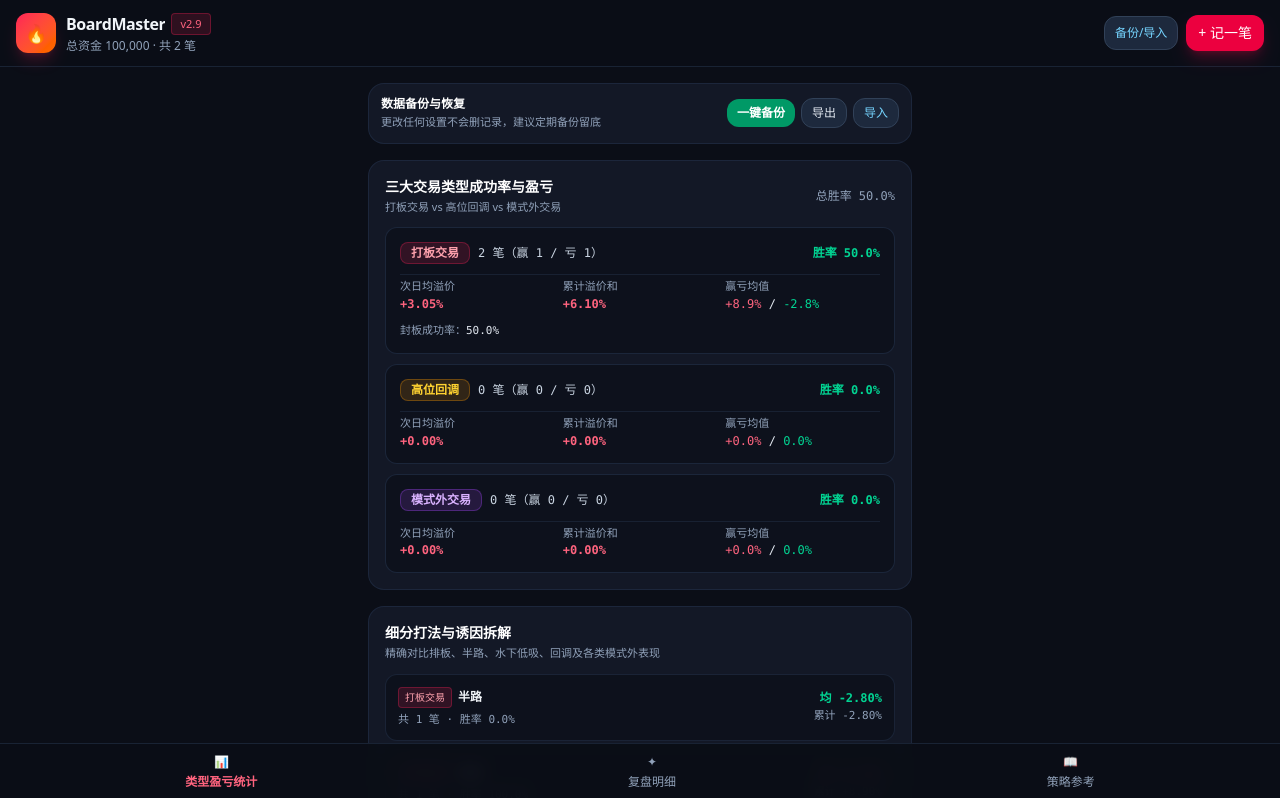
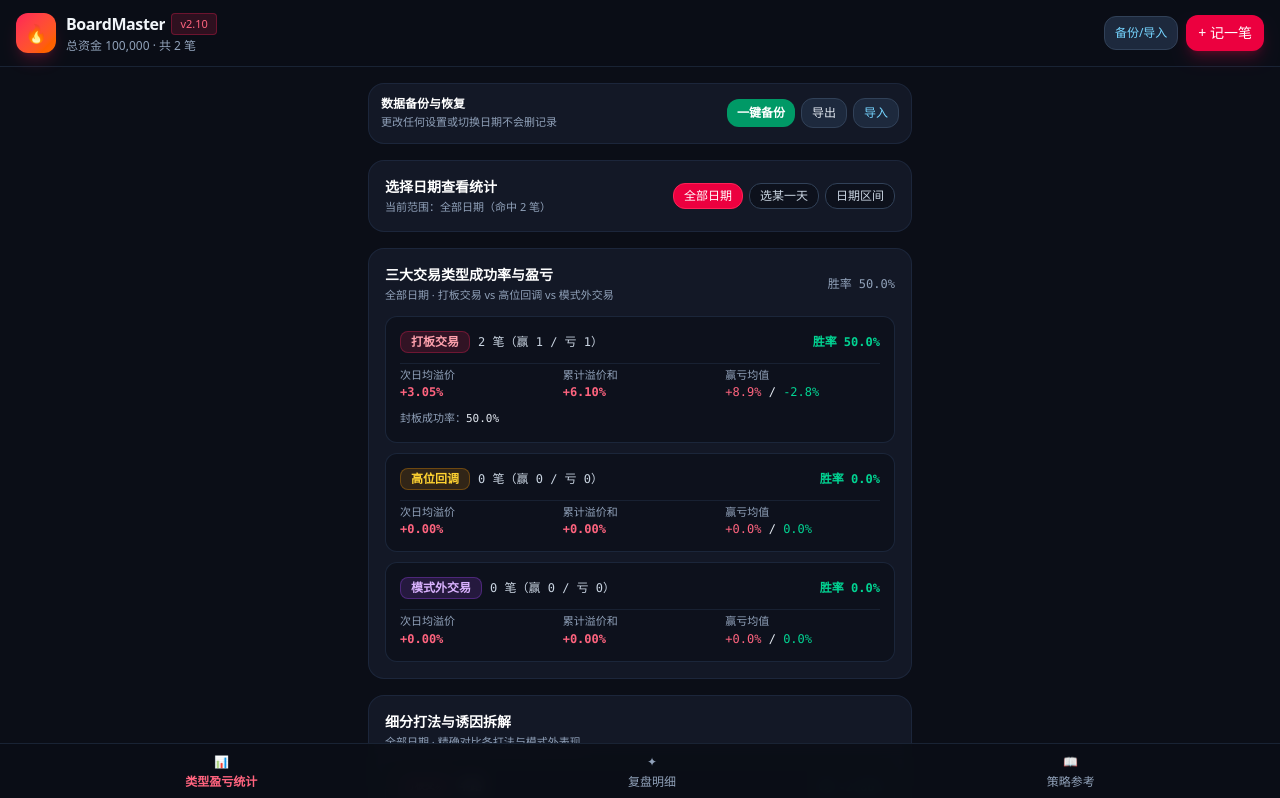
Before and after one commit to jhonny19888/board-master, a React (Vite) app: page / in a window 1280 px wide. Shown: the top 798 px of the page. Built offline with nearby package versions, Linux system fonts and the light colour scheme.

Commit message:
Update App.jsx

```diff
--- a/src/App.jsx
+++ b/src/App.jsx
@@ -185,7 +185,7 @@ const STRATEGY_REFERENCE_CARDS = [
       },
       {
         label: '数据安全习惯',
-        text: '存储键名已永久固定，更改任何设置都不会删除记录；仍建议定期点顶部“备份/导入 → 一键备份”，把 JSON 存到手机备忘录留底。',
+        text: '存储键名已永久固定，更改任何设置或切换统计日期都不会删除记录；仍建议定期点顶部“备份/导入 → 一键备份”，把 JSON 存到手机备忘录留底。',
       },
     ],
   },
@@ -354,6 +354,15 @@ export default function App() {
   const [capitalInput, setCapitalInput] = useState(() => String(totalCapital));
   const [activeTab, setActiveTab] = useState('stats'); // 'stats' | 'records' | 'playbook'
   const [categoryFilter, setCategoryFilter] = useState('全部');
+
+  // 统计页日期筛选状态：'all' 全部日期 | 'single' 指定某一天 | 'range' 日期区间
+  const [statsDateMode, setStatsDateMode] = useState('all');
+  const [selectedSingleDate, setSelectedSingleDate] = useState(() =>
+    new Date().toISOString().slice(0, 10)
+  );
+  const [rangeStartDate, setRangeStartDate] = useState('');
+  const [rangeEndDate, setRangeEndDate] = useState('');
+
   const [isModalOpen, setIsModalOpen] = useState(false);
   const [editingId, setEditingId] = useState(null);
   const [records, setRecords] = useState(loadInitialRecords);
@@ -373,7 +382,6 @@ export default function App() {
 
   const fileInputRef = useRef(null);
 
-  // 保存记录到 localStorage；若存储超限则只提示，绝不清空当前记录
   useEffect(() => {
     try {
       localStorage.setItem(INIT_FLAG_KEY, 'true');
@@ -386,7 +394,6 @@ export default function App() {
     }
   }, [records]);
 
-  // 仅更新总资金基准，绝不触碰 records
   useEffect(() => {
     try {
       localStorage.setItem(CAPITAL_STORAGE_KEY, String(totalCapital));
@@ -429,7 +436,7 @@ export default function App() {
 
   const buildBackupPayload = () => ({
     app: 'BoardMaster',
-    version: 'v2.9',
+    version: 'v2.10',
     exportedAt: new Date().toISOString(),
     totalCapital,
     recordsCount: records.length,
@@ -522,7 +529,6 @@ export default function App() {
     }
   };
 
-  // 导入数据：默认合并去重；即使选覆盖也需确认且不为空才生效
   const applyImportedData = (rawString) => {
     const trimmed = (rawString || '').trim();
     if (!trimmed) {
@@ -724,10 +730,38 @@ export default function App() {
     setIsModalOpen(false);
   };
 
-  // 仅当用户明确点击单条记录的“删除”按钮时才删除该条记录
   const handleDeleteRecord = (id) => {
     setRecords((prev) => prev.filter((item) => item.id !== id));
   };
+
+  // 所有已有记录的去重日期列表（降序），方便快速点选查看某一天统计
+  const availableDates = useMemo(() => {
+    const set = new Set();
+    records.forEach((r) => {
+      if (r.date) set.add(String(r.date).slice(0, 10));
+    });
+    return Array.from(set).sort((a, b) => b.localeCompare(a));
+  }, [records]);
+
+  // 统计页按日期过滤后的记录集合（不影响原 records）
+  const statsRecords = useMemo(() => {
+    if (statsDateMode === 'single') {
+      if (!selectedSingleDate) return records;
+      return records.filter(
+        (r) => String(r.date || '').slice(0, 10) === selectedSingleDate
+      );
+    }
+    if (statsDateMode === 'range') {
+      return records.filter((r) => {
+        const d = String(r.date || '').slice(0, 10);
+        if (!d) return false;
+        if (rangeStartDate && d < rangeStartDate) return false;
+        if (rangeEndDate && d > rangeEndDate) return false;
+        return true;
+      });
+    }
+    return records;
+  }, [records, statsDateMode, selectedSingleDate, rangeStartDate, rangeEndDate]);
 
   const filteredRecords = useMemo(() => {
     if (categoryFilter === '全部') return records;
@@ -786,10 +820,10 @@ export default function App() {
       };
     };
 
-    const overall = calcGroupMetrics(records);
+    const overall = calcGroupMetrics(statsRecords);
 
     const byCategory = TRADE_CATEGORIES.map((cat) => {
-      const items = records.filter(
+      const items = statsRecords.filter(
         (r) => inferCategoryFromRecord(r) === cat.value
       );
       return {
@@ -799,7 +833,7 @@ export default function App() {
     });
 
     const modeMap = new Map();
-    records.forEach((r) => {
+    statsRecords.forEach((r) => {
       const key = `${inferCategoryFromRecord(r)}||${r.mode || '未分类'}`;
       if (!modeMap.has(key)) {
         modeMap.set(key, {
@@ -820,7 +854,7 @@ export default function App() {
       .sort((a, b) => b.metrics.count - a.metrics.count);
 
     const ladderStats = LADDER_ONLY_LEVELS.map((level) => {
-      const items = records.filter(
+      const items = statsRecords.filter(
         (r) => normalizeBoardHeight(r.boardHeight) === level
       );
       const m = calcGroupMetrics(items);
@@ -839,10 +873,22 @@ export default function App() {
       bySubMode,
       ladderStats,
     };
-  }, [records]);
+  }, [statsRecords]);
 
   const currentModeOptions =
     MODES_BY_CATEGORY[form.category] || MODES_BY_CATEGORY['打板交易'];
+
+  const dateRangeLabel = useMemo(() => {
+    if (statsDateMode === 'single') {
+      return selectedSingleDate ? `单日：${selectedSingleDate}` : '单日统计';
+    }
+    if (statsDateMode === 'range') {
+      const startText = rangeStartDate || '最早';
+      const endText = rangeEndDate || '最新';
+      return `区间：${startText} ~ ${endText}`;
+    }
+    return '全部日期';
+  }, [statsDateMode, selectedSingleDate, rangeStartDate, rangeEndDate]);
 
   return (
     <div className="min-h-screen bg-[#0B0E17] text-slate-100 pb-24 font-sans">
@@ -858,11 +904,11 @@ export default function App() {
                 BoardMaster
               </h1>
               <span className="text-[11px] px-2 py-0.5 rounded bg-rose-500/15 text-rose-400 border border-rose-500/30 shrink-0">
-                v2.9
+                v2.10
               </span>
             </div>
             <p className="text-xs text-slate-400 mt-0.5 truncate">
-              总资金 {totalCapital.toLocaleString()} · 共 {stats.overall.count} 笔
+              总资金 {totalCapital.toLocaleString()} · 共 {records.length} 笔
             </p>
           </div>
         </div>
@@ -894,7 +940,7 @@ export default function App() {
             <div className="text-[11px] text-slate-400 truncate mt-0.5">
               {lastBackupTime
                 ? `上次备份：${lastBackupTime}`
-                : '更改任何设置不会删记录，建议定期备份留底'}
+                : '更改任何设置或切换日期不会删记录'}
             </div>
           </div>
           <div className="flex items-center gap-1.5 shrink-0">
@@ -924,6 +970,101 @@ export default function App() {
 
         {activeTab === 'stats' && (
           <>
+            {/* 统计日期选择器：全部日期 / 指定某一天 / 日期区间 */}
+            <section className="bg-[#131826] border border-slate-800/90 rounded-2xl p-4 space-y-3">
+              <div className="flex items-center justify-between gap-2 flex-wrap">
+                <div>
+                  <h2 className="text-sm font-bold text-white">
+                    选择日期查看统计
+                  </h2>
+                  <p className="text-[11px] text-slate-400 mt-0.5">
+                    当前范围：{dateRangeLabel}（命中 {stats.overall.count} 笔）
+                  </p>
+                </div>
+
+                <div className="flex items-center gap-1.5">
+                  {[
+                    { id: 'all', label: '全部日期' },
+                    { id: 'single', label: '选某一天' },
+                    { id: 'range', label: '日期区间' },
+                  ].map((m) => (
+                    <button
+                      key={m.id}
+                      type="button"
+                      onClick={() => setStatsDateMode(m.id)}
+                      className={`px-2.5 py-1 rounded-xl text-xs font-medium border transition ${
+                        statsDateMode === m.id
+                          ? 'bg-rose-600 text-white border-rose-500'
+                          : 'bg-[#0D111C] text-slate-300 border-slate-700 hover:border-slate-500'
+                      }`}
+                    >
+                      {m.label}
+                    </button>
+                  ))}
+                </div>
+              </div>
+
+              {statsDateMode === 'single' && (
+                <div className="space-y-2.5 pt-1">
+                  <div className="flex items-center gap-2">
+                    <input
+                      type="date"
+                      value={selectedSingleDate}
+                      onChange={(e) => setSelectedSingleDate(e.target.value)}
+                      className="flex-1 bg-[#0D111C] border border-slate-700 rounded-xl px-3 py-2 text-sm text-white"
+                    />
+                    {availableDates.length > 0 && (
+                      <select
+                        value={
+                          availableDates.includes(selectedSingleDate)
+                            ? selectedSingleDate
+                            : ''
+                        }
+                        onChange={(e) => {
+                          if (e.target.value) setSelectedSingleDate(e.target.value);
+                        }}
+                        className="bg-[#0D111C] border border-slate-700 rounded-xl px-2.5 py-2 text-xs text-slate-200"
+                      >
+                        <option value="">已有记录日期</option>
+                        {availableDates.map((d) => (
+                          <option key={d} value={d}>
+                            {d}
+                          </option>
+                        ))}
+                      </select>
+                    )}
+                  </div>
+                </div>
+              )}
+
+              {statsDateMode === 'range' && (
+                <div className="grid grid-cols-2 gap-2.5 pt-1">
+                  <div>
+                    <label className="block text-[11px] text-slate-400 mb-1">
+                      开始日期
+                    </label>
+                    <input
+                      type="date"
+                      value={rangeStartDate}
+                      onChange={(e) => setRangeStartDate(e.target.value)}
+                      className="w-full bg-[#0D111C] border border-slate-700 rounded-xl px-3 py-2 text-xs text-white"
+                    />
+                  </div>
+                  <div>
+                    <label className="block text-[11px] text-slate-400 mb-1">
+                      结束日期
+                    </label>
+                    <input
+                      type="date"
+                      value={rangeEndDate}
+                      onChange={(e) => setRangeEndDate(e.target.value)}
+                      className="w-full bg-[#0D111C] border border-slate-700 rounded-xl px-3 py-2 text-xs text-white"
+                    />
+                  </div>
+                </div>
+              )}
+            </section>
+
             {/* 三大交易类型拆账统计 */}
             <section className="bg-[#131826] border border-slate-800/90 rounded-2xl p-4 space-y-3">
               <div className="flex items-center justify-between">
@@ -932,11 +1073,11 @@ export default function App() {
                     三大交易类型成功率与盈亏
                   </h2>
                   <p className="text-[11px] text-slate-400 mt-0.5">
-                    打板交易 vs 高位回调 vs 模式外交易
+                    {dateRangeLabel} · 打板交易 vs 高位回调 vs 模式外交易
                   </p>
                 </div>
                 <span className="text-xs text-slate-400 font-mono">
-                  总胜率 {stats.overall.winRate}%
+                  胜率 {stats.overall.winRate}%
                 </span>
               </div>
 
@@ -1031,7 +1172,7 @@ export default function App() {
                       细分打法与诱因拆解
                     </h2>
                     <p className="text-[11px] text-slate-400 mt-0.5">
-                      精确对比排板、半路、水下低吸、回调及各类模式外表现
+                      {dateRangeLabel} · 精确对比各打法与模式外表现
                     </p>
                   </div>
                 </div>
@@ -1095,7 +1236,7 @@ export default function App() {
             <section className="bg-[#131826] border border-slate-800/90 rounded-2xl p-4 space-y-3">
               <div className="flex items-center justify-between">
                 <h2 className="text-sm font-bold text-white">连板高度统计</h2>
-                <span className="text-xs text-slate-400">仅统计连板标</span>
+                <span className="text-xs text-slate-400">{dateRangeLabel}</span>
               </div>
 
               <div className="space-y-2">
```
